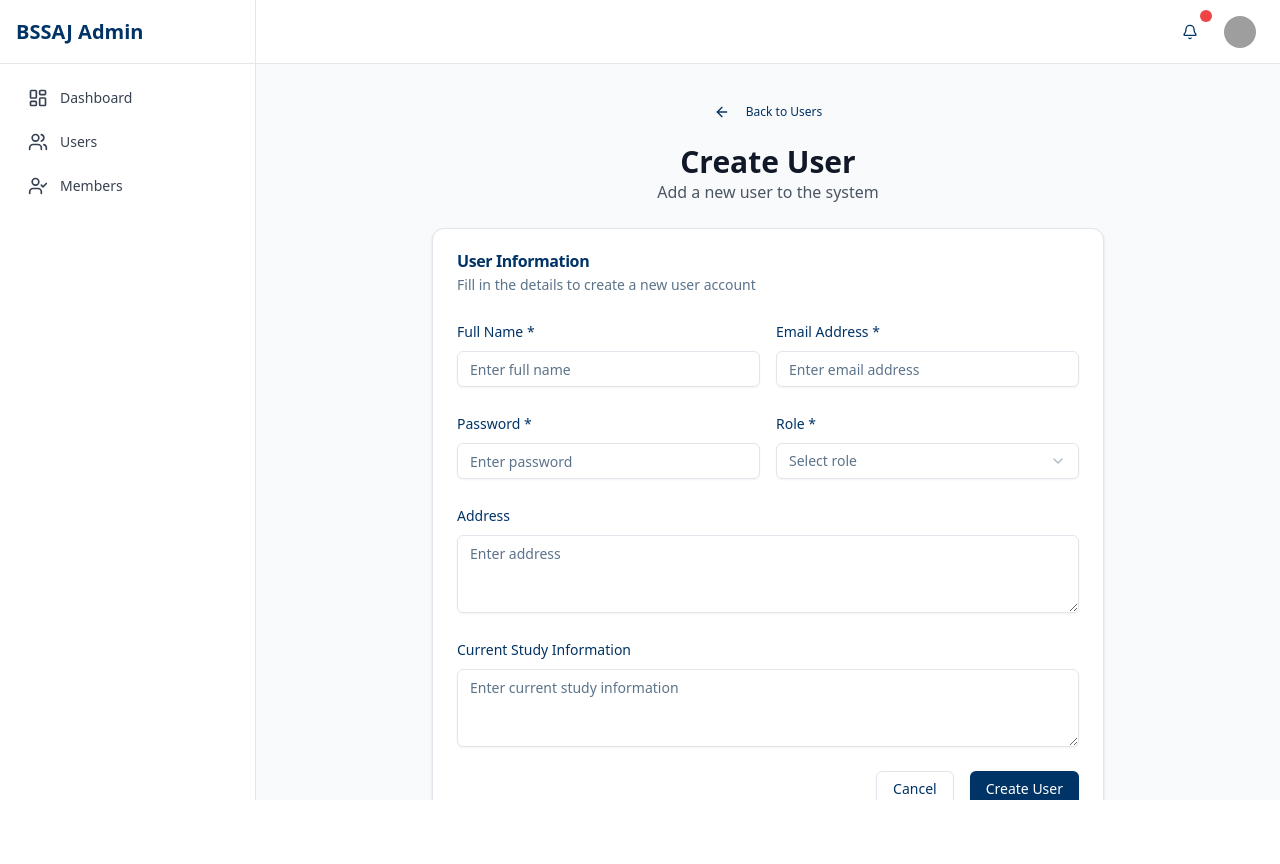
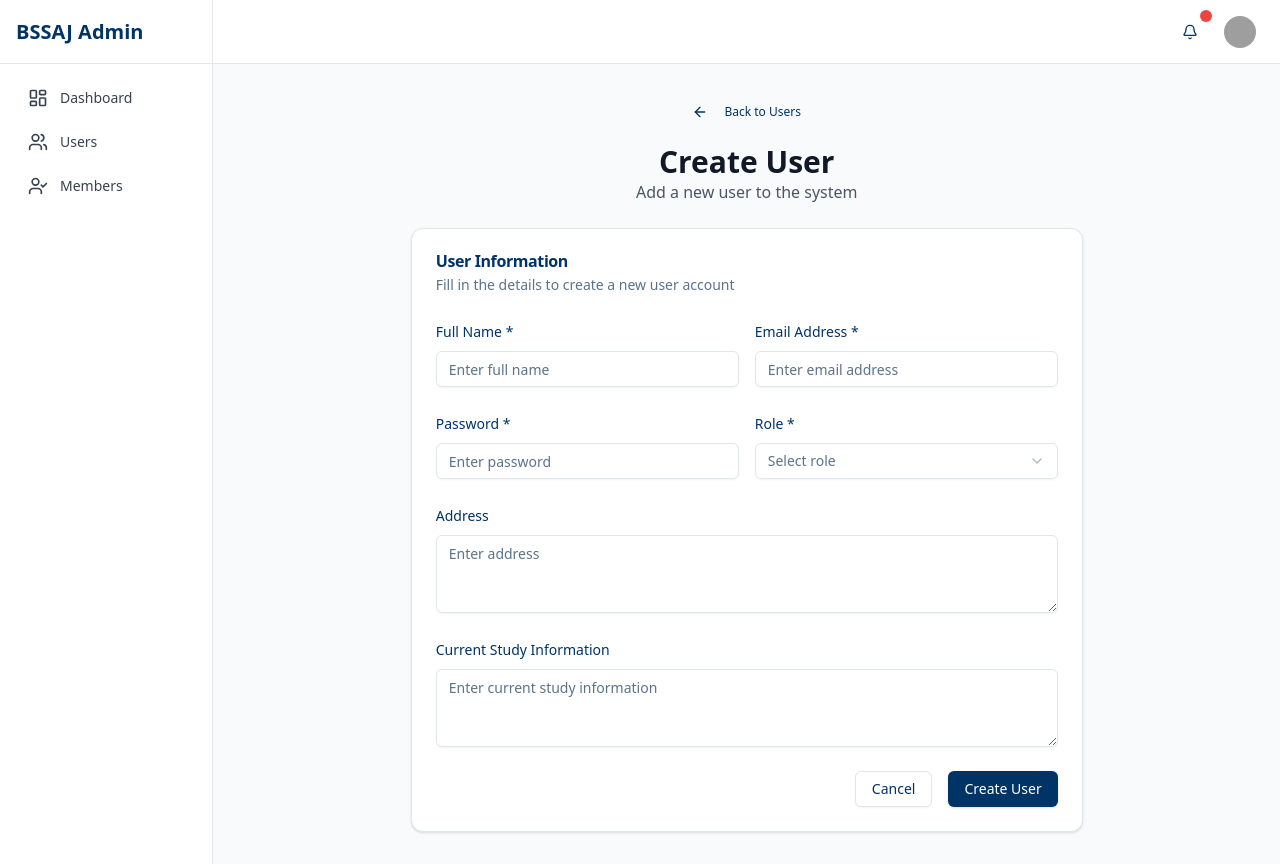
Before and after one commit to sakib-xrz/bssaj-admin-frontend, a Next.js app: page /users/create in a window 1280 px wide. Before the commit the page ends 800 px from the top, so only its background shows below. Built offline with nearby package versions, Linux system fonts and the light colour scheme; grey boxes are pictures that could not be loaded.

Commit message:
Update layout component to use min-h-screen for better height management; adjust child container to full width for improved responsiveness.

```diff
--- a/app/(private)/layout.tsx
+++ b/app/(private)/layout.tsx
@@ -7,9 +7,9 @@
   children: React.ReactNode;
 }) {
   return (
-    <div className="flex h-screen bg-gray-50">
+    <div className="flex min-h-screen bg-gray-50">
       <Sidebar />
-      <div className="flex-1 flex flex-col overflow-hidden lg:ml-0">
+      <div className="w-full">
         <Header />
         <main className="bg-gray-50">{children}</main>
       </div>
```
